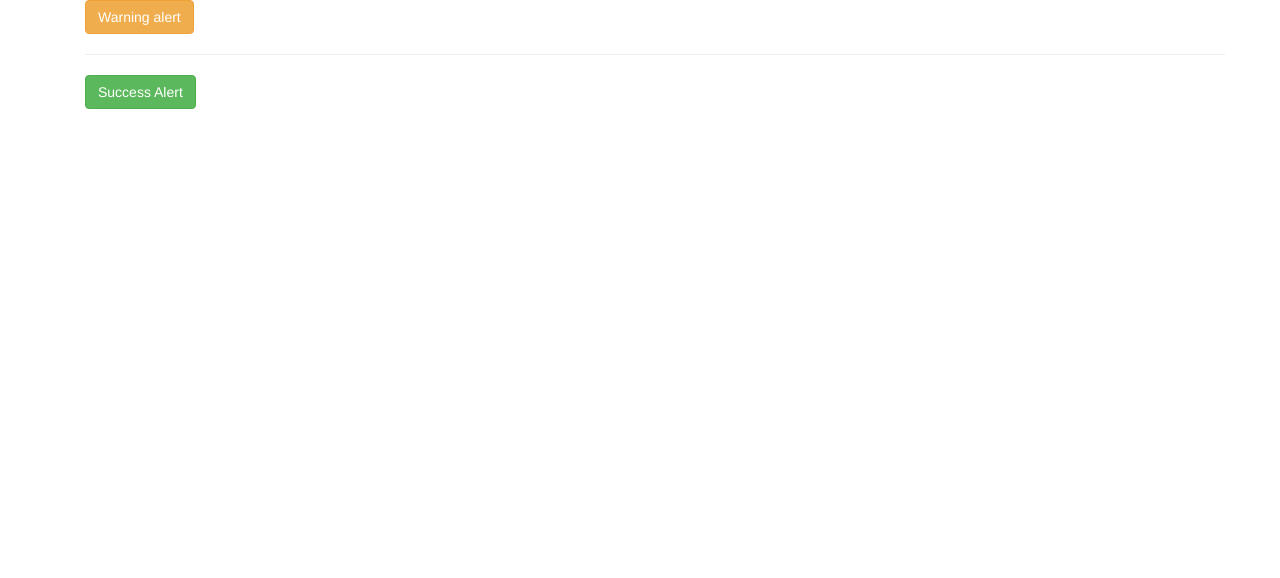
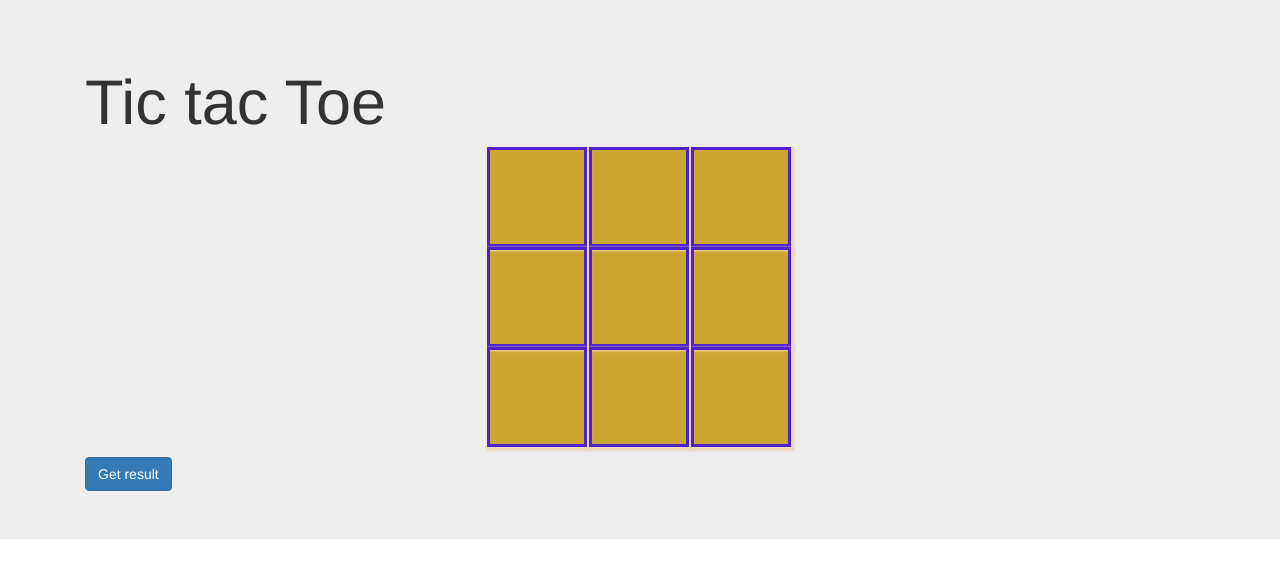
Before and after one commit to vaarigupta/Assignment1-Practicing-Component, an Angular app: page / in a window 1280 px wide. Shown: the top 578 px of the page. Built offline with nearby package versions, Linux system fonts and the light colour scheme.

Commit message:
Created tic tac toe application

```diff
--- a/src/app/app.component.html
+++ b/src/app/app.component.html
@@ -1,8 +1,5 @@
-<div class="container">
+<div class="jumbotron jumbotron-fluid">
   <div class="container">
-    <app-warning></app-warning>
-    <hr>
-    <app-success></app-success>
+    <app-tictactoe></app-tictactoe>
   </div>
-
 </div>
--- a/src/app/app.module.ts
+++ b/src/app/app.module.ts
@@ -3,12 +3,14 @@ import { BrowserModule } from '@angular/platform-browser';
 import { WarningAlertComponent } from './warning-alert/warningalert';
 import { SuccessAlertComponent } from './success-alert/successalert';
 import { AppComponent } from './app.component';
+import { TictactoeComponent } from './tictactoe/tictactoe.component';
 
 @NgModule({
   declarations: [
     AppComponent,
     WarningAlertComponent,
-    SuccessAlertComponent
+    SuccessAlertComponent,
+    TictactoeComponent
   ],
   imports: [
     BrowserModule
--- /dev/null
+++ b/src/app/tictactoe/tictactoe.component.css
@@ -0,0 +1,45 @@
+.cell {
+    font-family: "Permanent Marker", cursive;
+    width: 100px;
+    height: 100px;
+    box-shadow: 2px 2px 2px 2px #ecd7ba;
+    border: 3px solid #4e21ca;
+    cursor: pointer;
+    line-height: 100px;
+    font-size: 60px;
+}
+
+.board {
+    display: grid;
+    grid-template-columns: repeat(3, auto);
+    width: 306px;
+    margin: 10px auto;
+    background-color: #c79f1be3;
+    color: #04c0b2;
+}
+
+/* .game-board
+{
+	width: 600px;
+	height: 600px;
+	margin: 0 auto;
+  background-color: #34495e;
+  color: #fff;
+  border: 6px solid #2c3e50;
+  border-radius: 10px;
+
+	display: grid;
+	grid-template: repeat(3, 1fr) / repeat(3, 1fr);
+}
+
+.box
+{
+  border: 6px solid #2c3e50;
+  border-radius: 2px;
+  font-family: Helvetica;
+  font-weight: bold;
+  font-size: 4em;
+  display: flex;
+  justify-content: center;
+  align-items: center;
+} */
--- /dev/null
+++ b/src/app/tictactoe/tictactoe.component.html
@@ -0,0 +1,23 @@
+<div class="container">
+ <h1>Tic tac Toe</h1>
+<div class="board">
+<div
+*ngFor="let row of board;let i=index" >
+<div *ngFor="let cell of row;let j=index"
+class="cell"
+(click)="ShowOption(i,j)"
+>
+{{board[i][j]}}
+</div>
+</div>
+</div>
+
+<button
+class="btn btn-primary"
+(click)="GetResult()"
+>Get result</button>
+
+<p *ngIf="IsBoardFilled && IsResultBtnPressed && ans " class="bg-success text-white">Won</p>
+<p *ngIf="IsBoardFilled && !ans && IsResultBtnPressed " class="bg-danger text-white">Lose</p>
+
+</div>
--- /dev/null
+++ b/src/app/tictactoe/tictactoe.component.ts
@@ -0,0 +1,127 @@
+import { Component, OnInit } from '@angular/core';
+
+@Component({
+  selector: 'app-tictactoe',
+  templateUrl: './tictactoe.component.html',
+  styleUrls: ['./tictactoe.component.css']
+})
+export class TictactoeComponent implements OnInit {
+
+   board:string[][]=[['', '', ''],['', '', ''], ['','', '' ]];
+   //IsClicked:boolean=false;
+   Option:string='';
+   ans:boolean=false;
+   count:number =0;
+   IsResultBtnPressed:boolean= false;
+   IsBoardFilled:boolean = false;
+  constructor() {
+
+  }
+
+  ngOnInit(): void {
+  }
+  ShowOption(i:number,j:number)
+  {
+
+   // this.IsClicked = !this.IsClicked;
+    var arr = ['X', 'O', ' '];
+    this.count++;
+    this.Option = arr[this.count%3];
+    //this.IsClicked?'X':'O';
+    this.board[i][j] = this.Option;
+
+
+  }
+  CheckBoardFilled()
+  {
+    var i=0,j=0;
+    for( i=0;i<3;i++)
+    {
+      for(j=0;j<3;j++)
+      {
+        if(this.board[i][j]=='')
+        {
+          this.IsBoardFilled = false;
+          return this.IsBoardFilled;
+        }
+      }
+
+  }
+  this.IsBoardFilled = true;
+  return this.IsBoardFilled;
+}
+  GetRowResult()
+  {
+
+    //iterate row wise
+    var i=0, j=0;
+    for( i=0;i<3;i++)
+    {
+      this.ans = false;
+      var curr = this.board[i][0];
+      j=1;
+      while(j<3)
+      {
+
+        if(this.board[i][j]==curr) j++;
+        else break;
+
+      }
+      if(j==3)
+      {
+        this.ans = true;
+        return this.ans;
+      }
+    }
+    return this.ans;
+  }
+
+
+  GetColResult()
+  {
+
+    //iterate row wise
+    var i=0,j=0;
+    for( i=0;i<3;i++)
+    {
+      this.ans = false;
+      var curr = this.board[0][i];
+      j=1;
+      while(j<3)
+      {
+        if(this.board[j][i]==curr)
+        {
+          j++;
+        }
+        else break;
+
+      }
+      if(j==3)
+      {
+        this.ans = true;
+        return this.ans;
+      }
+    }
+    return this.ans;
+  }
+
+  GetResult()
+  {
+
+    if(!this.CheckBoardFilled())
+    {
+      alert("Please Complete the board to get the results");
+    }
+    else
+    {
+
+    this.IsResultBtnPressed = true;
+    var row = this.GetRowResult();
+    var col = this.GetColResult();
+    this.ans= row || col;
+    }
+  }
+
+
+
+}
```
Also changed, not shown: 1 other file (tests, documents, lock files or other folders).
